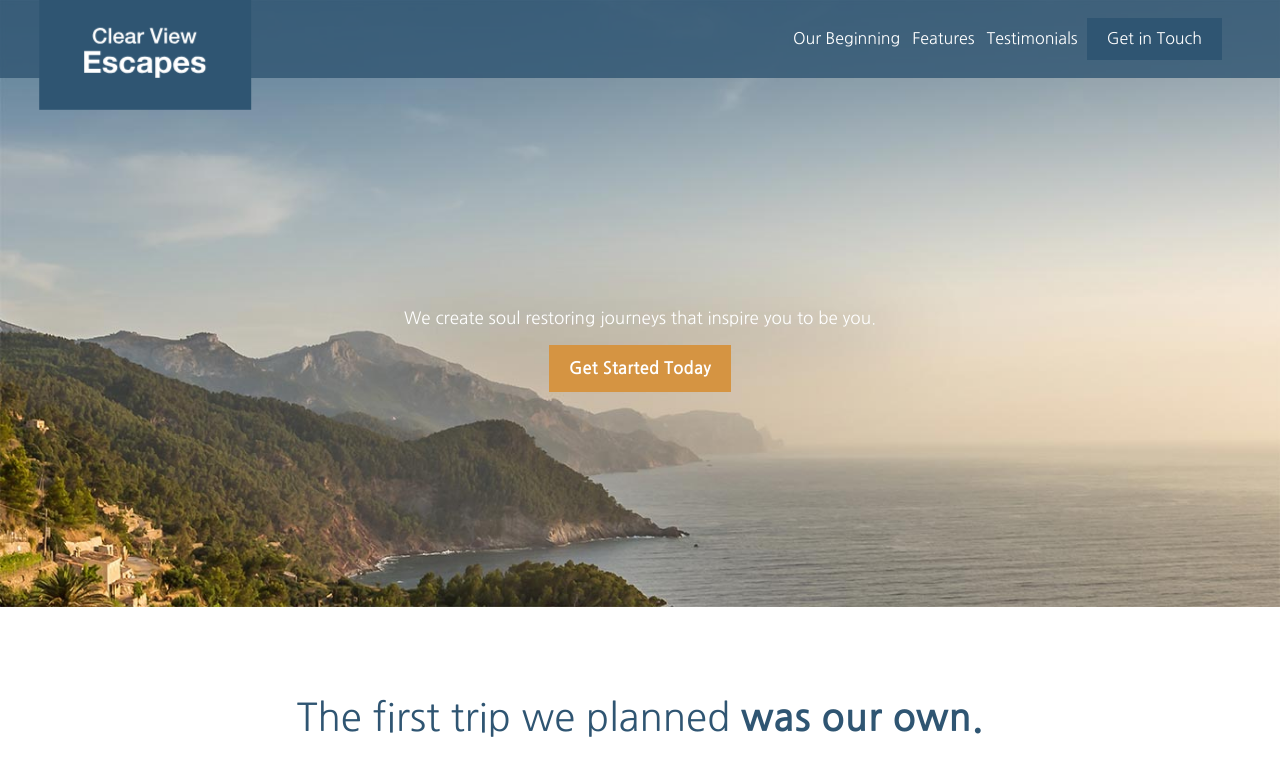
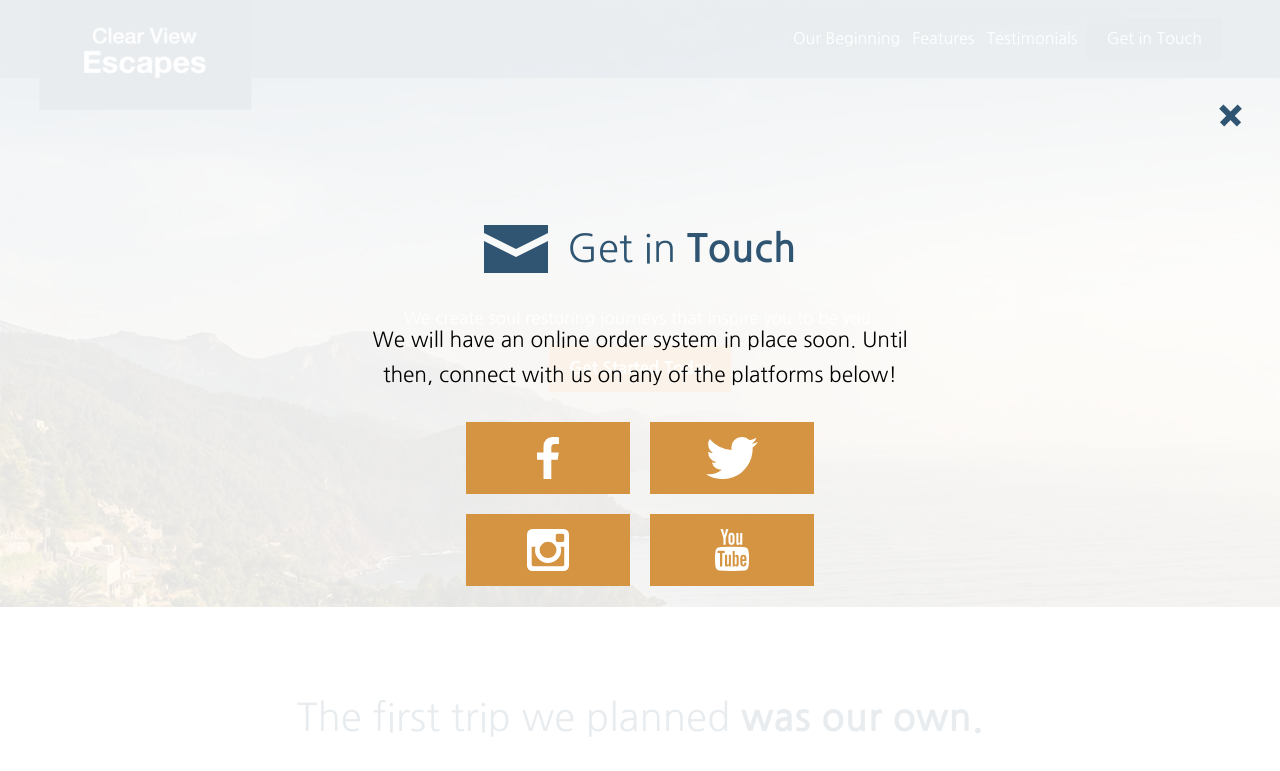
Before and after one commit to rosemdev/travelAgency, a website built with webpack: page src/index.html in a window 1280 px wide. Shown: the top 771 px of the page. Built offline with nearby package versions, Linux system fonts and the light colour scheme; some packages are replaced by stand-ins of ours.

Commit message:
Added cross-icon for modal window

```diff
--- a/src/assets/styles/common.pcss
+++ b/src/assets/styles/common.pcss
@@ -194,8 +194,7 @@ body {
 
   & .description {
     width: 100%;
-  //text-shadow: 2px 2px 0 rgba(0, 0, 0, .1); text-align: center;
-    color: white;
+  //text-shadow: 2px 2px 0 rgba(0, 0, 0, .1); text-align: center; color: white;
     font-size: 15px;
     padding-top: 79px;
     margin-left: -100%;
@@ -401,3 +400,83 @@ footer {
   }
 
 }
+
+.modal {
+  position: fixed;
+  left: 0;
+  right: 0;
+  top: 0;
+  bottom: 0;
+  background-color: #ffffffe3;
+  padding: 3.4rem 18px;
+  z-index: 5;
+  display: flex;
+  align-items: center;
+  flex-direction: column;
+  justify-content: center;
+
+  & .icon-headline {
+    margin-top: 20px;
+
+    & .close-icon {
+      display: flex;
+      position: absolute;
+      right: 0;
+      top: 95px;
+      z-index: 6;
+
+      & span {
+        width: 25px;
+        padding: 3px;
+        background-color: var(--blue);
+        margin: 2px;
+        cursor: pointer;
+
+        &:first-child {
+          transform: rotate(-135deg) translate(-3px, 22px)
+        }
+
+        &:last-child {
+          transform: rotate(-45deg) translate(2px, -17px);
+
+        }
+      }
+    }
+
+    & p {
+      margin: auto;
+      font-size: 1.3rem;
+      font-weight: var(--madium);
+      line-height: 1.65;
+      max-width: 600px;
+      padding: 50px 20px 20px;
+    }
+  }
+
+  & .social-icons {
+    display: flex;
+    align-items: center;
+    justify-content: center;
+    flex-wrap: wrap;
+    & a {
+      display: flex;
+      align-items: center;
+      justify-content: center;
+      flex: 40%;
+      background-color: var(--orange);
+      padding: 5px;
+      margin: 10px;
+      width: 72px;
+      height: 72px;
+      transition: background-color .2s;
+
+      &:hover {
+        background-color: var(--blue);
+      }
+
+      & img {
+        margin: 0;
+      }
+    }
+  }
+}
--- a/src/assets/styles/tablet.pcss
+++ b/src/assets/styles/tablet.pcss
@@ -115,7 +115,7 @@
       flex-direction: row;
       flex-wrap: wrap;
       & .user-card {
-      margin: 25px;
+        margin: 25px;
         & .avatar {
           & img {
             top: -18%;
@@ -127,9 +127,31 @@
     }
   }
 
-}
+  .modal {
+    & .icon-headline {
+      & .close-icon {
+        right: 24px;
+        top: 124px;
 
-@keyframes smoothHeader {
-  from {opacity: 0.5;}
-  to {opacity: 1;}
-}
+
+      }
+    }
+
+    & span {
+      & .social-icons {
+        & a {
+          flex: inherit;
+        }
+      }
+    }
+
+  }
+
+  @keyframes smoothHeader {
+    from {
+      opacity: 0.5;
+    }
+    to {
+      opacity: 1;
+    }
+  }
--- a/src/index.html
+++ b/src/index.html
@@ -201,5 +201,22 @@
         <p>Copyright &copy; 2016 Clear View Escapes. All rights reserved. <a href="#">Get in Touch</a></p>
     </div>
 </footer>
+<div class="modal">
+    <div class="icon-headline">
+        <div class="close-icon">
+            <span></span>
+            <span></span>
+        </div>
+        <img src="./assets/images/icons/mail.svg">
+        <h2 class="headline">Get in <strong>Touch</strong></h2>
+        <p>We will have an online order system in place soon. Until then, connect with us on any of the platforms below!</p>
+    </div>
+    <div class="social-icons">
+        <a href="https://www.w3schools.com/" target="_blank"><img src="./assets/images/icons/facebook.svg"></a>
+        <a href="https://www.w3schools.com/" target="_blank"><img src="./assets/images/icons/twitter.svg"></a>
+        <a href="https://www.w3schools.com/" target="_blank"><img src="./assets/images/icons/instagram.svg"></a>
+        <a href="https://www.w3schools.com/" target="_blank"><img src="./assets/images/icons/youtube.svg"></a>
+    </div>
+</div>
 </body>
 </html>
```
